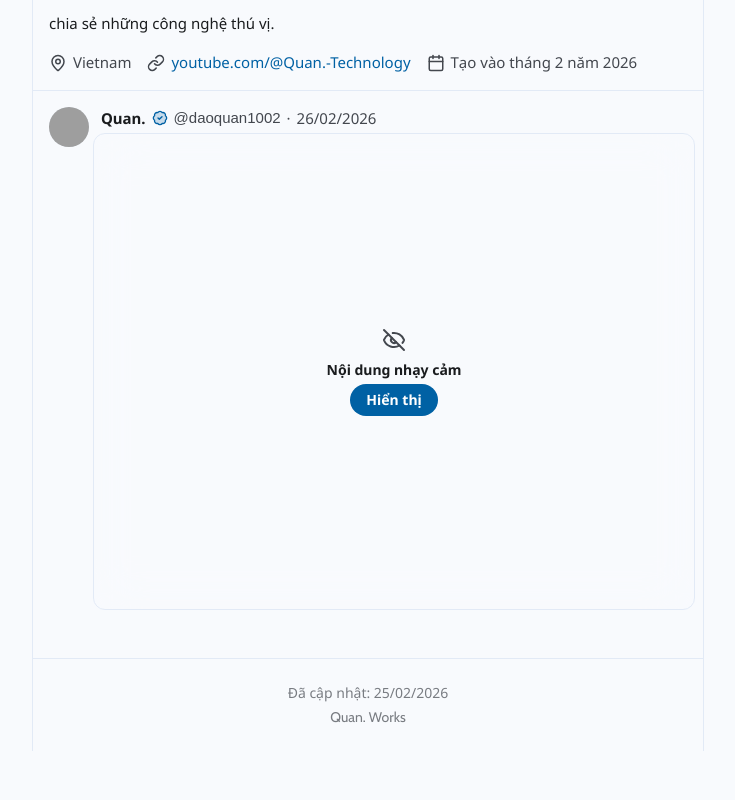
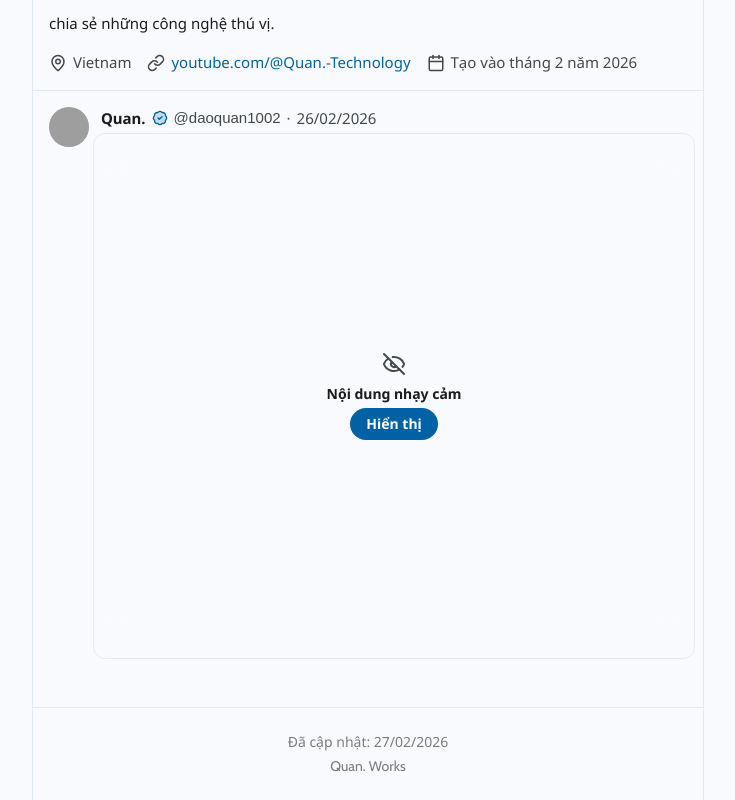
Before and after one commit to daoquan1002/post, a React (Vite) app: page / in a window 1280 px wide. Shown: the part 418-1218 px from the top of the page, without its empty margins (272-1007 px from the left). Before the commit the page ends 1169 px from the top, so only its background shows below. Built offline with nearby package versions, Linux system fonts and the light colour scheme; grey boxes are pictures that could not be loaded; a web font is replaced by a local one.

Commit message:
Khởi tạo

```diff
--- a/src/App.tsx
+++ b/src/App.tsx
@@ -26,7 +26,7 @@ const POSTS = [
   {
     id: 1,
     author: USER,
-    content: "a cute enanan, she adorable #ShinonomeEna",
+    content: "a cute enanan, she adorable\n\n#ShinonomeEna",
     time: "26/02/2026",
     isSensitive: true,
     media: [
@@ -374,7 +374,7 @@ export default function App() {
         {/* Footer */}
         <footer className="mt-8 border-t border-[var(--color-surface-container-high)] py-6 px-4 text-center">
           <p className="text-sm text-[var(--color-on-surface-variant)] opacity-70">
-            Đã cập nhật: 25/02/2026
+            Đã cập nhật: 27/02/2026
           </p>
           <p className="font-cabin text-sm text-[var(--color-on-surface-variant)] opacity-70 mt-1">
             Quan. Works
```
